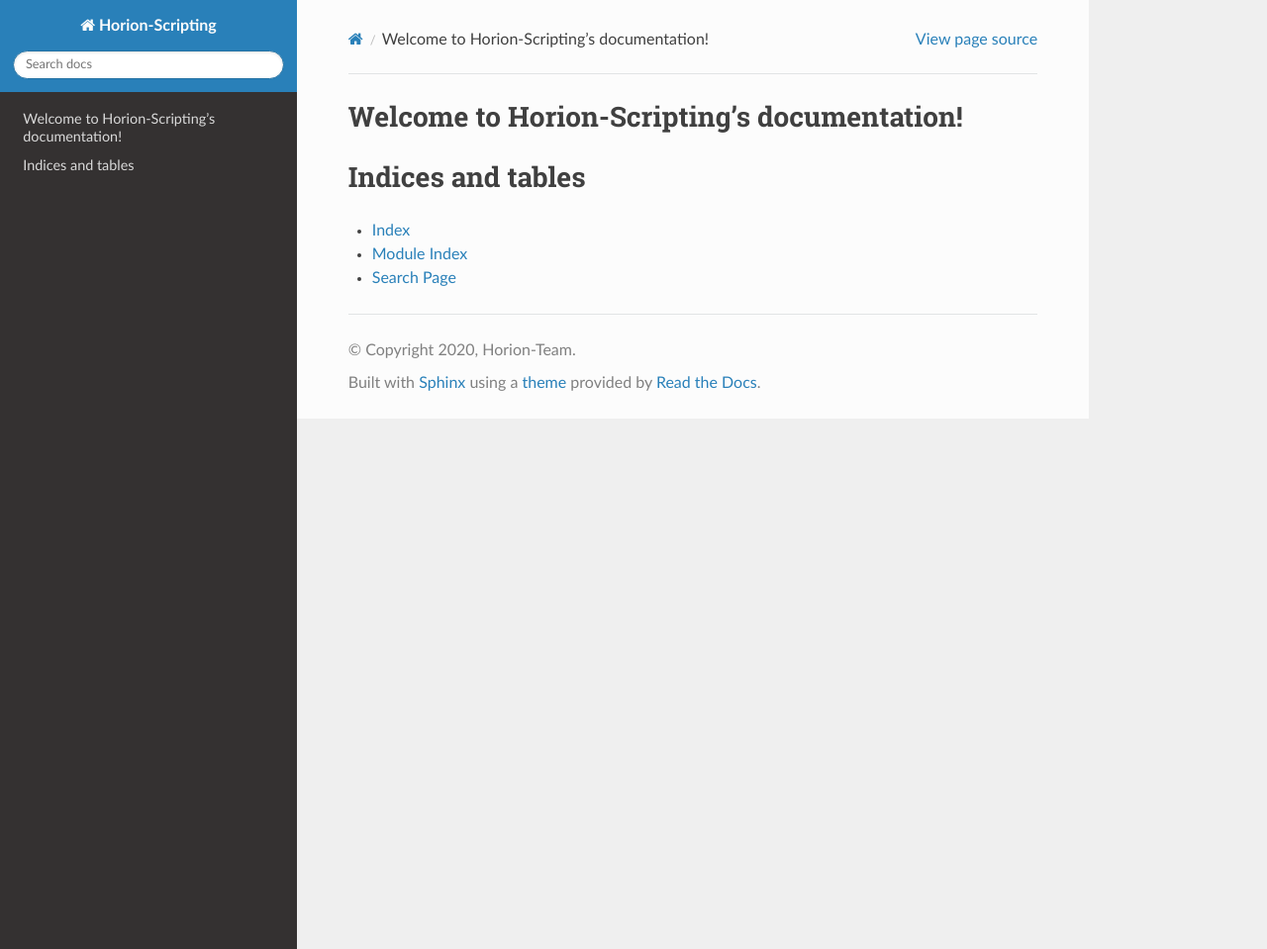
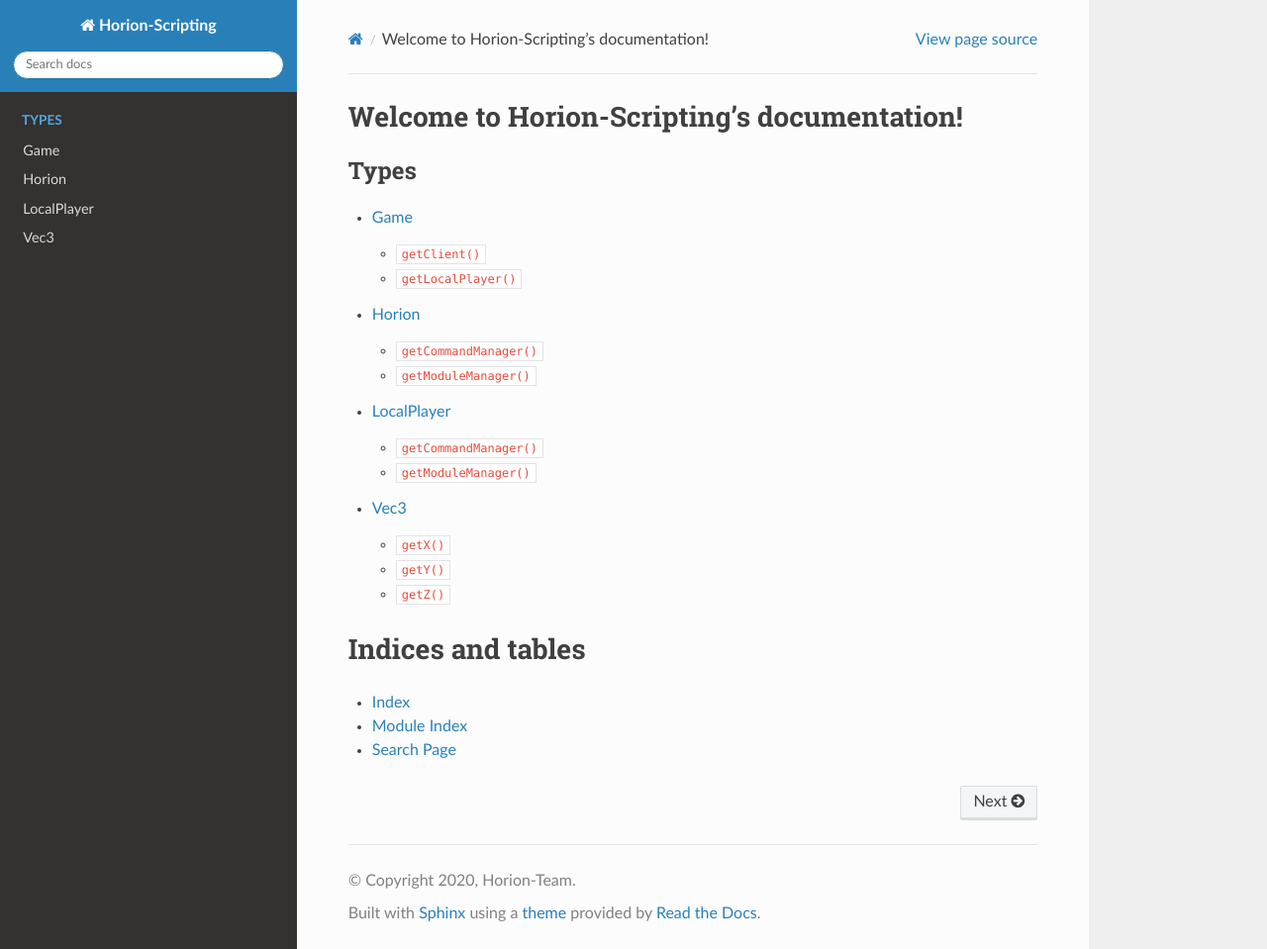
Before and after one commit to horionclient/Horion-Scripting, a Sphinx documentation site: the page built from docs/index.rst, in a window 1280 px wide and 959 px high. Shown: the whole window at 99% size. Built offline with Sphinx 7.4.7 and the Read the Docs theme 2.0.0, drawn with Linux system fonts in a browser that asks for light colours.

Commit message:
initial docs

```diff
--- a/docs/conf.py
+++ b/docs/conf.py
@@ -52,3 +52,4 @@
 html_static_path = ['_static']
 
 master_doc = 'index'
+primary_domain = 'js'
--- a/docs/index.rst
+++ b/docs/index.rst
@@ -8,7 +8,12 @@
 
 .. toctree::
    :maxdepth: 2
-   :caption: Contents
+   :caption: Types
+
+   types/Game
+   types/Horion
+   types/LocalPlayer
+   types/Vec3
 
 
 
--- /dev/null
+++ b/docs/types/Vec3.rst
@@ -0,0 +1,16 @@
+Vec3
+****
+
+.. module:: Vec3
+
+.. method:: getX()
+
+	:returns: X value
+
+.. method:: getY()
+
+	:returns: Y value
+
+.. method:: getZ()
+
+	:returns: Z value
```
Also changed, not shown: docs/types/Game.rst (added, +16 -0 lines), docs/types/Horion.rst (added, +12 -0 lines), docs/types/LocalPlayer.rst (added, +14 -0 lines).
